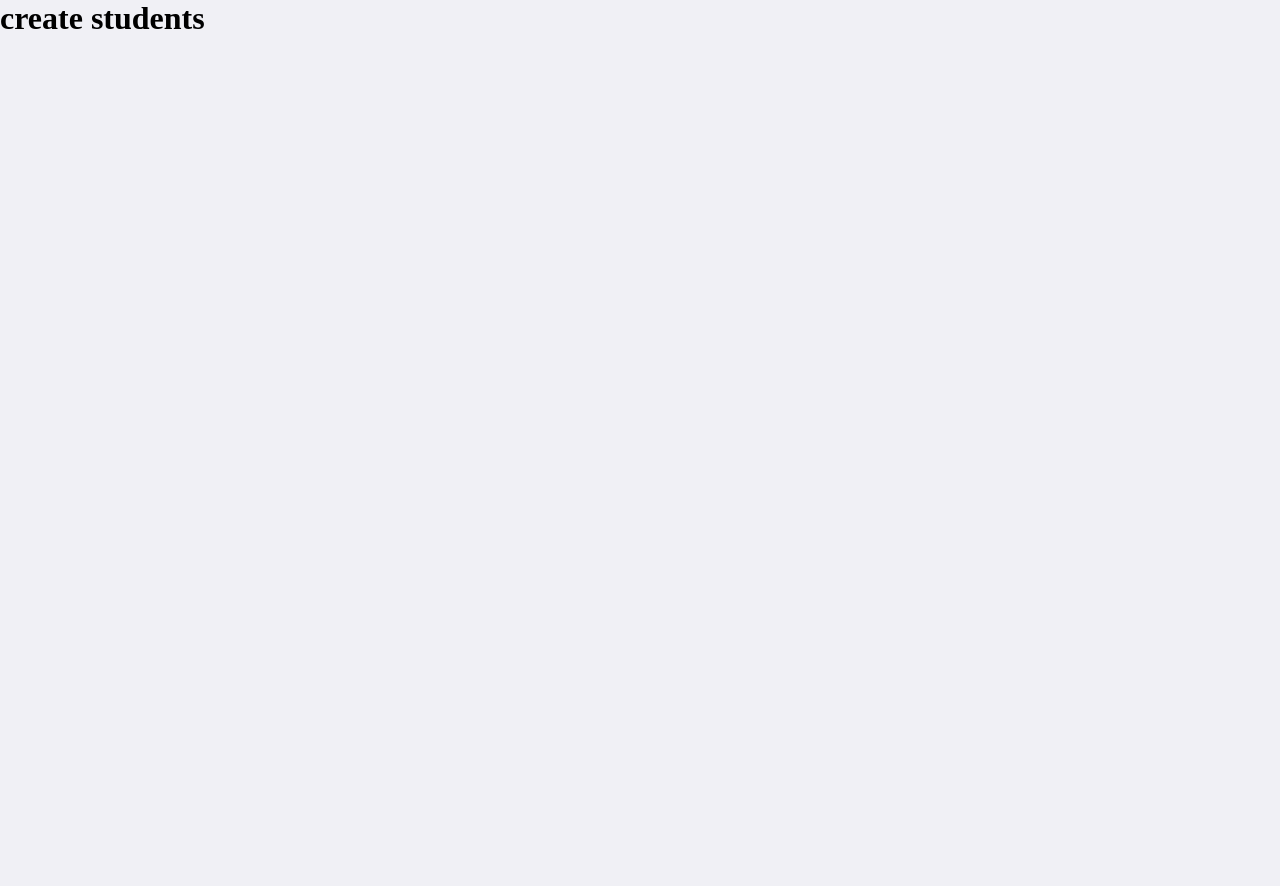
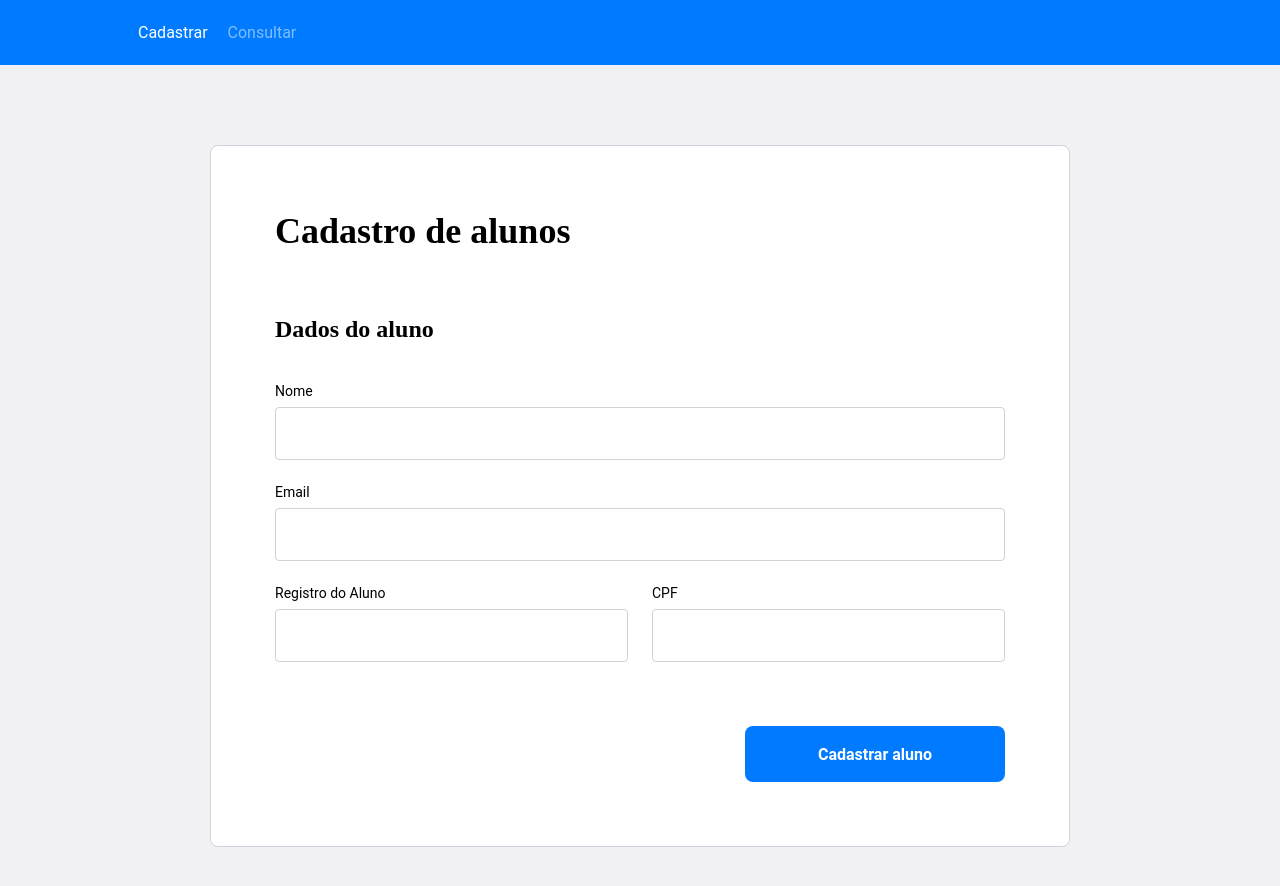
Before and after one commit to grupo-a/challenge-full-stack-web, a Vue app in the folder web/: page /create-students in a window 1280 px wide. Shown: the top 886 px of the page. Before the commit the page ends 800 px from the top, so only its background shows below. Built offline with nearby package versions, Linux system fonts and the light colour scheme.

Commit message:
feat: create structure for create students page

```diff
--- a/web/package.json
+++ b/web/package.json
@@ -12,6 +12,7 @@
     "lint": "eslint . --ext .vue,.js,.jsx,.cjs,.mjs,.ts,.tsx,.cts,.mts --fix --ignore-path .gitignore"
   },
   "dependencies": {
+    "axios": "^1.6.2",
     "pinia": "^2.1.7",
     "vue": "^3.3.11",
     "vue-router": "^4.2.5"
@@ -19,6 +20,7 @@
   "devDependencies": {
     "@rushstack/eslint-patch": "^1.3.3",
     "@tsconfig/node18": "^18.2.2",
+    "@types/axios": "^0.14.0",
     "@types/node": "^18.19.3",
     "@vitejs/plugin-vue": "^4.5.2",
     "@vue/eslint-config-typescript": "^12.0.0",
--- /dev/null
+++ b/web/src/services/api.ts
@@ -0,0 +1,7 @@
+import axios from 'axios'
+
+const api = axios.create({
+    baseURL: 'http://localhost:3333',
+})
+
+export { api }
--- /dev/null
+++ b/web/src/types/Student.ts
@@ -0,0 +1,18 @@
+interface IStudent {
+    id: string
+    name: string
+    email: string
+    ra: string
+    cpf: string
+    createdAt: Date
+    updatedAt: Date
+}
+
+interface ICreateStudentForm {
+    name: string
+    email: string
+    ra: string
+    cpf: string
+}
+
+export type { IStudent, ICreateStudentForm }
--- a/web/src/views/ConsultStudents.vue
+++ b/web/src/views/ConsultStudents.vue
@@ -4,7 +4,7 @@
         <RouterLink class="active" to="/consult-students">Consultar</RouterLink>
     </header>
 
-    <div id="page-consult-payments">
+    <div id="page-consult-students">
         <div class="content">
             <h1>Consulta de alunos cadastrados</h1>
 
@@ -26,13 +26,13 @@
                         <td>{{ student.cpf }}</td>
                         <td>{{ student.email }}</td>
                         <td>
-                            <RouterLink :to="'/change-payments/' + student.id">
+                            <RouterLink :to="'/change-students/' + student.id">
                                 <button class="buttonEdit" title="Editar">Editar</button>
                             </RouterLink>
                             <button
                                 class="buttonRemove"
                                 title="Excluir"
-                                @click="handleRemovePayment(student.id, student.name)"
+                                @click="handleRemoveStudent(student.id, student.name)"
                             >
                                 Deletar
                             </button>
@@ -45,6 +45,7 @@
 </template>
 
 <script setup lang="ts">
+import { api } from '@/services/api'
 import { RouterLink } from 'vue-router'
 
 const students = [
@@ -71,26 +72,25 @@ const students = [
     },
 ]
 
-function handleRemovePayment(_id: string, name: string) {
-    // await api.delete(`payments/${id}`).then(
-    //     (res) => {
-    if (confirm(`Realmente deseja deletar o estudante ${name}?`) == true) {
-        alert('Aluno deletado')
-    } else {
-        alert('Aluno não deletado')
+async function handleRemoveStudent(id: string, name: string) {
+    try {
+        if (confirm(`Realmente deseja remover o aluno ${name}?`) == true) {
+            await api.delete(`students/${id}`)
+            alert('Aluno removido com sucesso')
+        } else {
+            alert('Aluno não removido')
+        }
+    } catch (error) {
+        console.error(error)
+        alert('Houve um erro ao remover o aluno')
     }
-    // },
-    // (res) => {
-    //     console.log(res)
-    //     alert('Houve um erro ao remover o pagamento.')
-    // }
-    // )
-    // history.go(0)
+
+    history.go(0)
 }
 </script>
 
 <style scoped>
-#page-consult-payments {
+#page-consult-students {
     width: 100%;
     max-width: 1100px;
     margin: 0 auto;
@@ -121,7 +121,7 @@ header a:hover {
     color: rgb(255, 255, 255, 1);
 }
 
-#page-consult-payments .content {
+#page-consult-students .content {
     margin: 80px auto;
     padding: 64px;
     max-width: 730px;
@@ -132,24 +132,24 @@ header a:hover {
     flex-direction: column;
 }
 
-#page-consult-payments h1 {
+#page-consult-students h1 {
     font-size: 36px;
 }
 
-#page-consult-payments .content table {
+#page-consult-students .content table {
     margin-top: 64px;
     min-inline-size: auto;
     border-collapse: collapse;
 }
 
-#page-consult-payments th,
-#page-consult-payments td {
+#page-consult-students th,
+#page-consult-students td {
     border-bottom: 1px solid #bbb;
     text-align: left;
     padding: 8px 8px;
 }
 
-#page-consult-payments .content table tbody tr td button.buttonEdit {
+#page-consult-students .content table tbody tr td button.buttonEdit {
     width: 60px;
     height: 37px;
     background: #007bff;
@@ -163,11 +163,11 @@ header a:hover {
     margin: 0 5px;
 }
 
-#page-consult-payments table tbody tr td button:hover.buttonEdit {
+#page-consult-students table tbody tr td button:hover.buttonEdit {
     background: #0069d9;
 }
 
-#page-consult-payments table tbody tr td button.buttonRemove {
+#page-consult-students table tbody tr td button.buttonRemove {
     width: 60px;
     height: 37px;
     background: #dc3545;
@@ -181,7 +181,7 @@ header a:hover {
     margin: 0 5px;
 }
 
-#page-consult-payments table tbody tr td button:hover.buttonRemove {
+#page-consult-students table tbody tr td button:hover.buttonRemove {
     background: #bd2130;
 }
 </style>
--- a/web/src/views/CreateStudents.vue
+++ b/web/src/views/CreateStudents.vue
@@ -1,8 +1,222 @@
 <template>
-    <main>
-        <h1>create students</h1>
-    </main>
+    <header>
+        <RouterLink class="active" to="/">Cadastrar</RouterLink>
+        <RouterLink to="/consult-students">Consultar</RouterLink>
+    </header>
+
+    <div id="page-create-student">
+        <div class="content">
+            <form @submit.prevent="handleSubmit">
+                <h1>Cadastro de alunos</h1>
+
+                <fieldset>
+                    <legend>
+                        <h2>Dados do aluno</h2>
+                    </legend>
+
+                    <div class="field">
+                        <label for="name">Nome</label>
+                        <input type="text" name="name" id="name" required v-model="formData.name" />
+                    </div>
+
+                    <div class="field">
+                        <label for="email">Email</label>
+                        <input type="text" name="email" id="email" required v-model="formData.email" />
+                    </div>
+
+                    <div class="field-group">
+                        <div class="field">
+                            <label for="ra">Registro do Aluno</label>
+                            <input type="text" name="ra" id="ra" required v-model="formData.ra" />
+                        </div>
+                        <div class="field">
+                            <label for="cpf">CPF</label>
+                            <input type="text" name="cpf" id="cpf" required v-model="formData.cpf" />
+                        </div>
+                    </div>
+                </fieldset>
+
+                <button type="submit">Cadastrar aluno</button>
+            </form>
+        </div>
+    </div>
 </template>
 
-<script setup lang="ts"></script>
-<style scoped></style>
+<script setup lang="ts">
+import { reactive } from 'vue'
+import { RouterLink, useRouter } from 'vue-router'
+import type { ICreateStudentForm } from '@/types/Student'
+import { api } from '@/services/api'
+
+const router = useRouter()
+
+const formData = reactive<ICreateStudentForm>({
+    name: '',
+    email: '',
+    ra: '',
+    cpf: '',
+})
+
+async function handleSubmit(): Promise<void> {
+    const { name, email, ra, cpf } = formData
+
+    const data = {
+        name,
+        email,
+        ra,
+        cpf,
+    }
+
+    try {
+        await api.post('students', data)
+        alert('Aluno cadastrado com sucesso!')
+
+        router.push('/consult-students')
+    } catch (error) {
+        console.error(error)
+        alert('Ocorreu um erro, tente novamente!')
+    }
+}
+</script>
+
+<style scoped>
+#page-create-student {
+    width: 100%;
+    max-width: 1100px;
+    margin: 0 auto;
+}
+
+header {
+    display: flex;
+    justify-content: flex-start;
+    align-items: center;
+    background-color: #007bff;
+    height: 65px;
+    padding-inline-start: 10%;
+}
+
+header a {
+    color: rgb(255, 255, 255, 0.5);
+    text-decoration: none;
+    display: flex;
+    align-items: center;
+    padding: 0 10px;
+}
+
+header .active {
+    color: rgb(255, 255, 255, 1);
+}
+
+header a:hover {
+    color: rgb(255, 255, 255, 1);
+}
+
+#page-create-student form {
+    margin: 80px auto;
+    padding: 64px;
+    max-width: 730px;
+    background: #fff;
+    border: 1px solid #ced4da;
+    border-radius: 8px;
+    display: flex;
+    flex-direction: column;
+}
+
+#page-create-student form h1 {
+    font-size: 36px;
+}
+
+#page-create-student form fieldset {
+    margin-top: 64px;
+    min-inline-size: auto;
+    border: 0;
+}
+
+#page-create-student form legend {
+    width: 100%;
+    display: flex;
+    justify-content: space-between;
+    align-items: center;
+    margin-bottom: 40px;
+}
+
+#page-create-student form legend h2 {
+    font-size: 24px;
+}
+
+#page-create-student form .field-group {
+    flex: 1;
+    display: flex;
+}
+
+#page-create-student form .field {
+    flex: 1;
+    display: flex;
+    flex-direction: column;
+    margin-bottom: 24px;
+}
+
+#page-create-student form .field input[type='text'],
+#page-create-student form .field input[type='number'],
+#page-create-student form .field textarea {
+    flex: 1;
+    background: #fff;
+    border-radius: 0.25rem;
+    border: 1px solid #ced4da;
+    padding: 16px 24px;
+    font-size: 16px;
+}
+
+#page-create-student form .field select {
+    -webkit-appearance: none;
+    -moz-appearance: none;
+    appearance: none;
+    flex: 1;
+    background: #fff;
+    border-radius: 8px;
+    border: 1px solid #ced4da;
+    padding: 16px 24px;
+    font-size: 16px;
+    color: #000;
+}
+
+#page-create-student form .field input::placeholder {
+    color: #a0a0b2;
+}
+
+#page-create-student form .field label {
+    font-size: 14px;
+    margin-bottom: 8px;
+}
+
+#page-create-student form .field :disabled {
+    cursor: not-allowed;
+}
+
+#page-create-student form .field-group .field + .field {
+    margin-left: 24px;
+}
+
+#page-create-student form .field-group input + input {
+    margin-left: 24px;
+}
+
+#page-create-student form button {
+    width: 260px;
+    height: 56px;
+    background: #007bff;
+    border-radius: 8px;
+    color: #fff;
+    font-weight: bold;
+    font-size: 16px;
+    border: 0;
+    align-self: flex-end;
+    margin-top: 40px;
+    transition: background-color 0.2s;
+    cursor: pointer;
+}
+
+#page-create-student form button:hover {
+    background: #0069d9;
+}
+</style>
```
Also changed, not shown: web/src/types/User.ts (added, +13 -0 lines), 1 other file (tests, documents, lock files or other folders).
